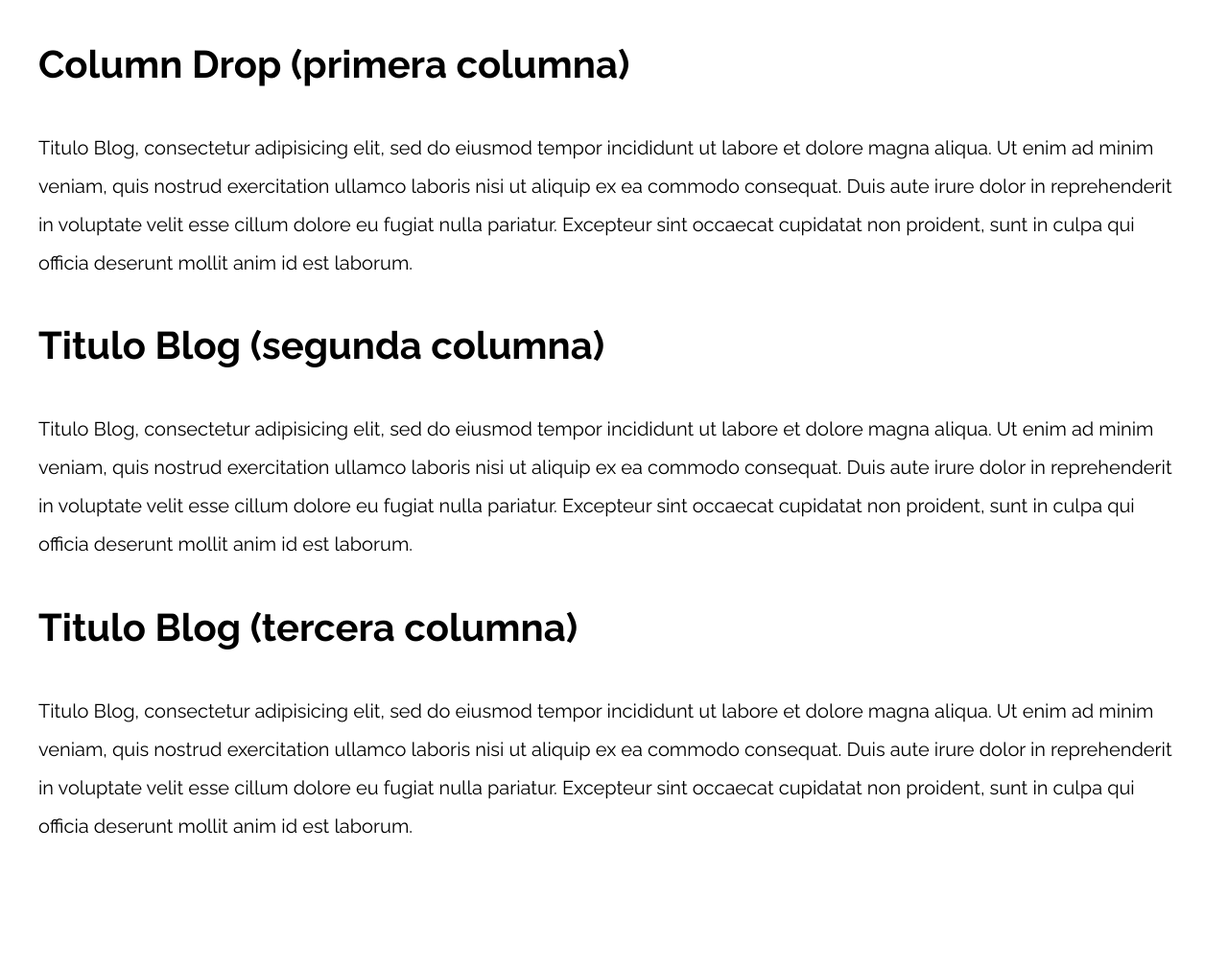
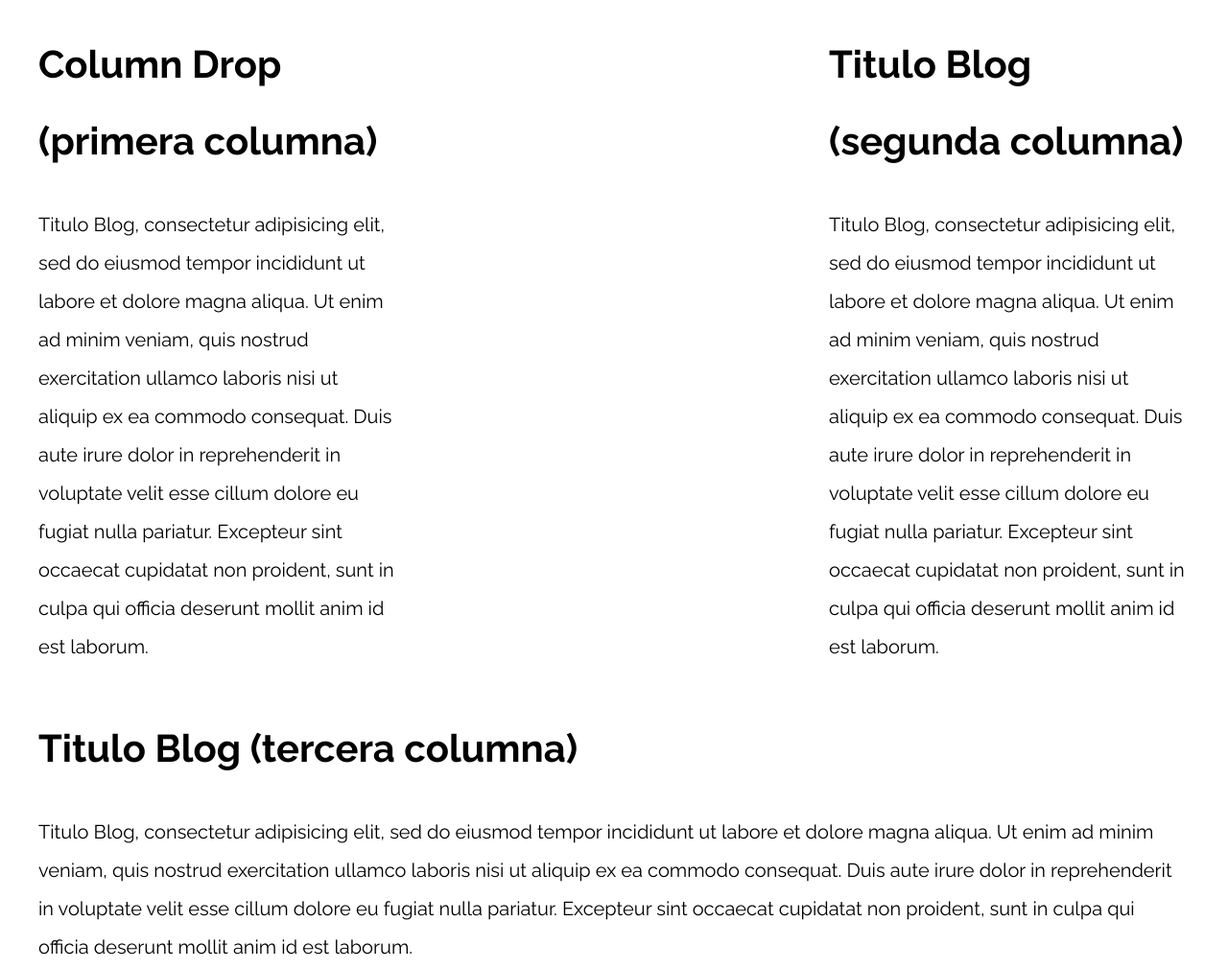
Before and after one commit to SergioUNAM/web_development_portfolio, a plain HTML site: page patrones_de_diseño/PatronesRWD/08-column_drop_flexbox/index.html in a window 1280 px wide. Shown: the whole page at 96% size. Before the commit the page ends 901 px from the top, so only its background shows below. Drawn offline with nearby package versions, Linux system fonts and the light colour scheme.

Commit message:
column drop with flexbox and grid

```diff
--- a/patrones_de_diseño/PatronesRWD/08-column_drop_flexbox/css/styles.css
+++ b/patrones_de_diseño/PatronesRWD/08-column_drop_flexbox/css/styles.css
@@ -48,3 +48,23 @@ p {
 }
 
 /** CODIGO AQUI **/
+
+@media (min-width: 480px) {
+    .column-drop-flex{
+        display: flex;
+        justify-content: space-between;
+        flex-wrap: wrap;
+    }
+    .contenido-principal,
+    .primera{
+        flex-basis: calc(50% - 1rem);
+    }
+}
+
+@media (min-width: 768px) {
+    .contenido-principal,
+    .primera,
+    .segunda{
+        flex: 0 0 calc(33% - 2rem )
+    }
+}
--- a/patrones_de_diseño/PatronesRWD/08-column_drop_flexbox/index.html
+++ b/patrones_de_diseño/PatronesRWD/08-column_drop_flexbox/index.html
@@ -12,8 +12,8 @@
 
 <body>
 
-    <div class="contenedor">
-        <main>
+    <div class="contenedor column-drop-flex">
+        <main class="contenido-principal">
             <h1>Column Drop (primera columna)</h1>
             <p>
                 Titulo Blog, consectetur adipisicing elit, sed do eiusmod tempor incididunt ut labore et dolore magna aliqua. Ut enim ad minim veniam, quis nostrud exercitation ullamco laboris nisi ut aliquip ex ea commodo consequat. Duis aute irure dolor in reprehenderit
@@ -21,7 +21,7 @@
             </p>
         </main>
 
-        <aside>
+        <aside class="primera">
             <h1>Titulo Blog (segunda columna)</h1>
             <p>
                 Titulo Blog, consectetur adipisicing elit, sed do eiusmod tempor incididunt ut labore et dolore magna aliqua. Ut enim ad minim veniam, quis nostrud exercitation ullamco laboris nisi ut aliquip ex ea commodo consequat. Duis aute irure dolor in reprehenderit
@@ -29,7 +29,7 @@
             </p>
         </aside>
 
-        <aside>
+        <aside >
             <h1>Titulo Blog (tercera columna)</h1>
             <p>
                 Titulo Blog, consectetur adipisicing elit, sed do eiusmod tempor incididunt ut labore et dolore magna aliqua. Ut enim ad minim veniam, quis nostrud exercitation ullamco laboris nisi ut aliquip ex ea commodo consequat. Duis aute irure dolor in reprehenderit
```
